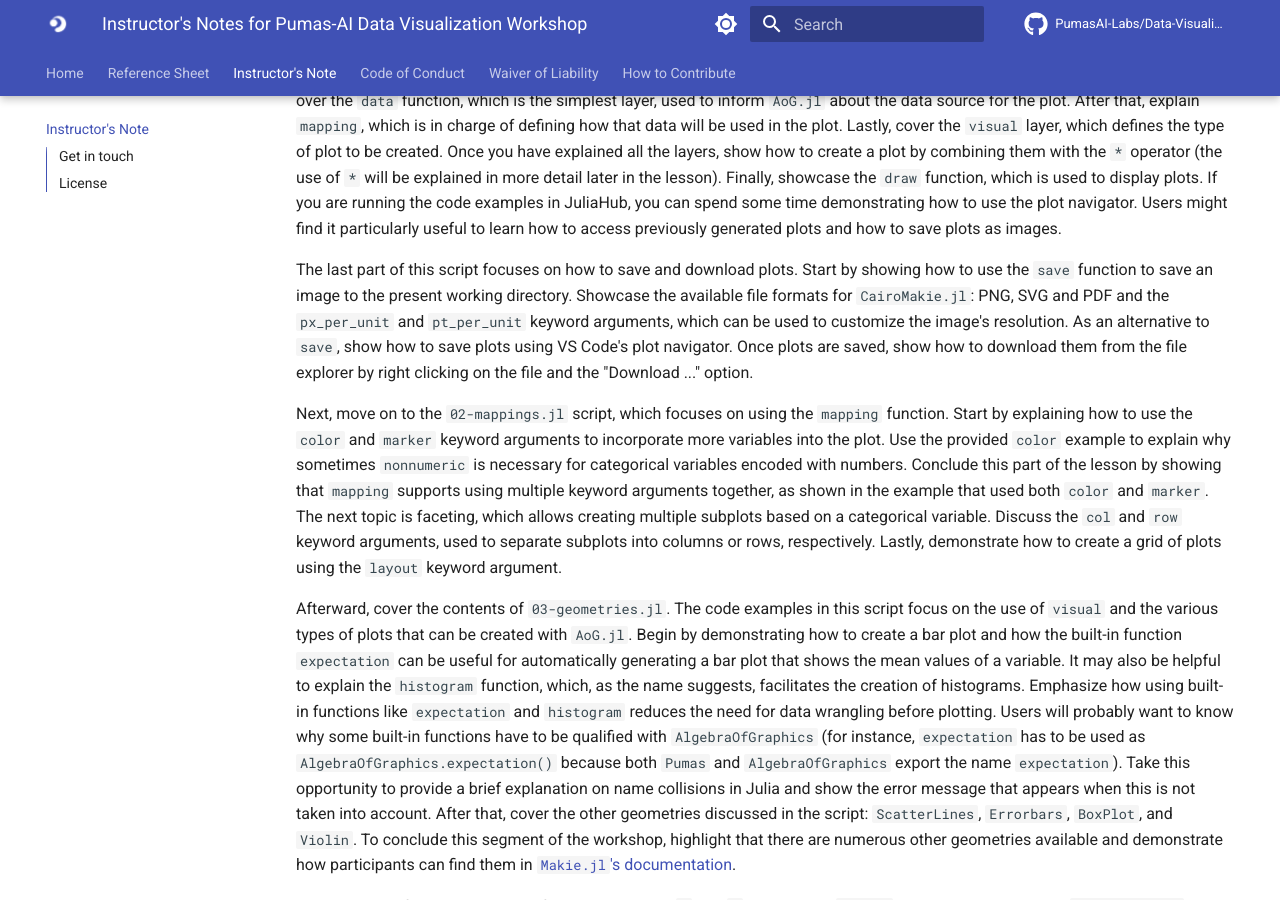
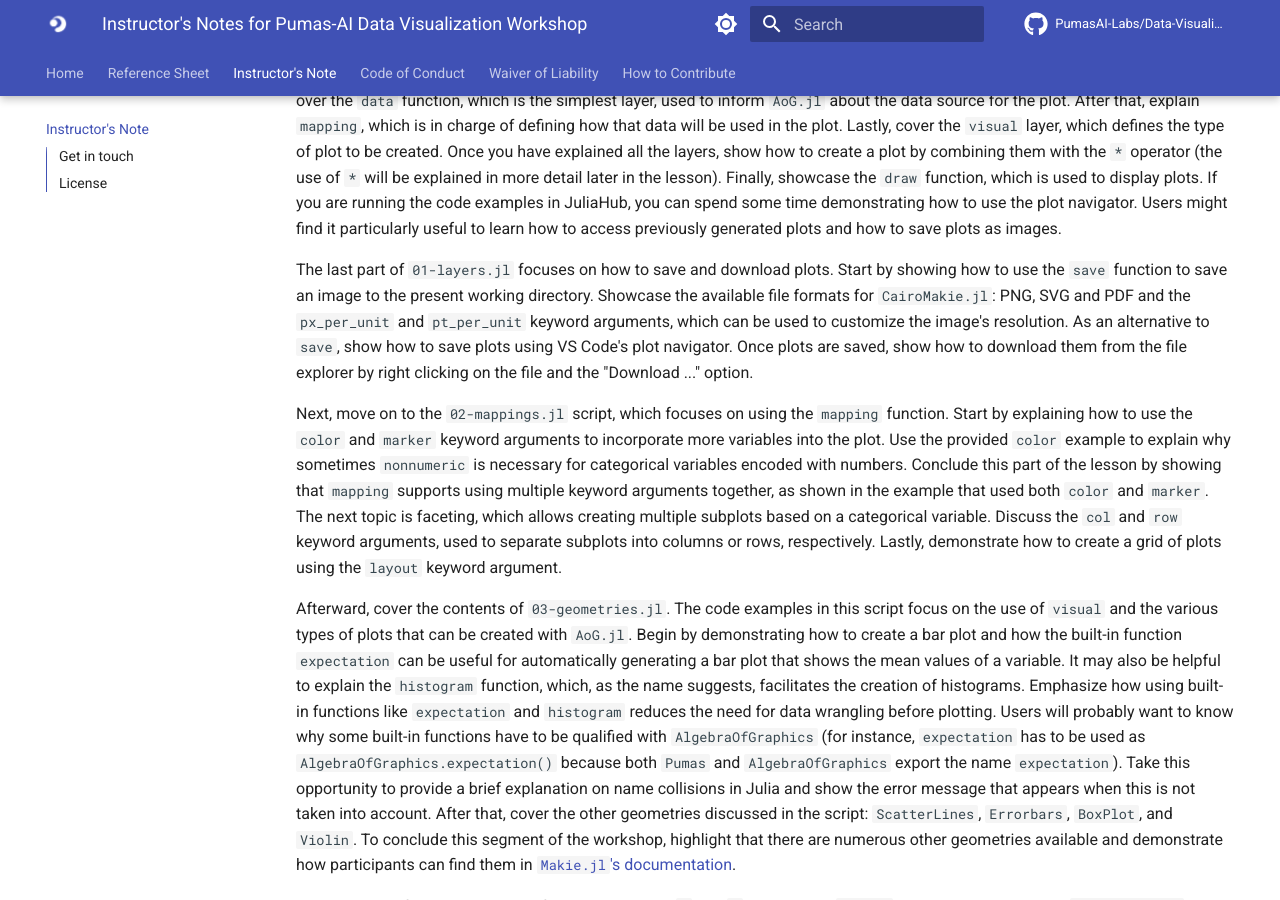
Before and after one commit to PumasAI-Labs/Data-Visualization, an MkDocs documentation site: the page built from docs/instructors.md, in a window 1280 px wide and 900 px high, scrolled down 337 px. Built offline with MkDocs 1.6.1 and Material for MkDocs 9.7.7, drawn with Linux system fonts in a browser that asks for light colours; comment, search, counter and statistics services are not loaded.

Commit message:
Typo fixes

```diff
--- a/docs/instructors.md
+++ b/docs/instructors.md
@@ -18,7 +18,10 @@ create a plot by combining them with the `*` operator (the use of `*` will be ex
 function, which is used to display plots. If you are running the code examples in JuliaHub, you can spend some time demonstrating how to use the plot
 navigator. Users might find it particularly useful to learn how to access previously generated plots and how to save plots as images.
 
-The last part of this script focuses on how to save and download plots. Start by showing how to use the `save` function to save an image to the present working directory. Showcase the available file formats for `CairoMakie.jl`: PNG, SVG and PDF and the `px_per_unit` and `pt_per_unit` keyword arguments, which can be used to customize the image's resolution. As an alternative to `save`, show how to save plots using VS Code's plot navigator. Once plots are saved, show how to download them from the file explorer by right clicking on the file and the "Download ..." option.
+The last part of `01-layers.jl` focuses on how to save and download plots. Start by showing how to use the `save` function to save an image to the present
+working directory. Showcase the available file formats for `CairoMakie.jl`: PNG, SVG and PDF and the `px_per_unit` and `pt_per_unit` keyword arguments, which
+can be used to customize the image's resolution. As an alternative to `save`, show how to save plots using VS Code's plot navigator. Once plots are saved, show
+how to download them from the file explorer by right clicking on the file and the "Download ..." option.
 
 Next, move on to the `02-mappings.jl` script, which focuses on using the `mapping` function. Start by explaining how to use the `color` and `marker` keyword
 arguments to incorporate more variables into the plot. Use the provided `color` example to explain why sometimes `nonnumeric` is necessary for categorical
```
Also changed, not shown: docs/reference.md (+1 -1 lines).
